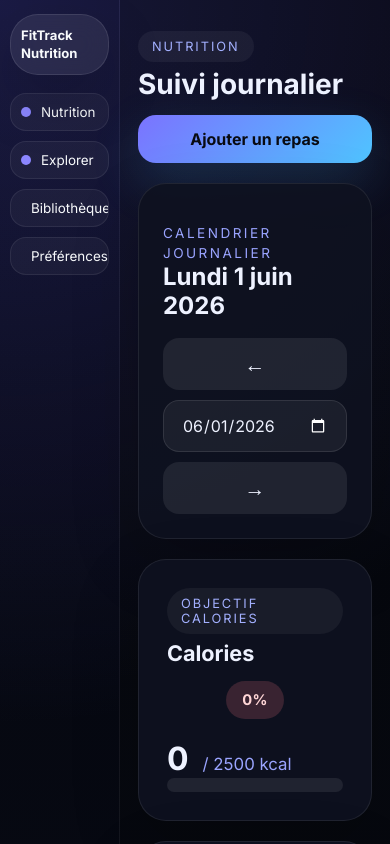
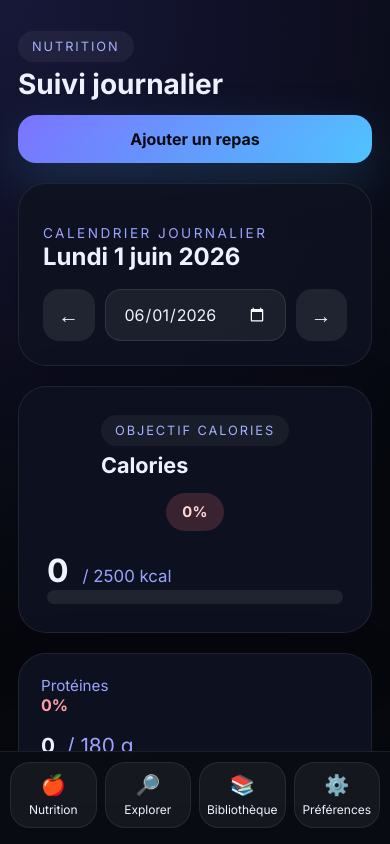
Before and after one commit to maximeautrusseau6-ux/fittrack, a React (Vite) app: page / in a window 390 px wide. Shown: the top 844 px of the page. Built offline with nearby package versions, Linux system fonts and the light colour scheme.

Commit message:
Nouvelle fonctionnalité

```diff
--- a/src/App.css
+++ b/src/App.css
@@ -1,5 +1,6 @@
 .app-shell {
   display: flex;
+  flex-direction: column;
   min-height: 100vh;
   background: radial-gradient(circle at top left, rgba(108, 99, 255, 0.18), transparent 32%),
     linear-gradient(180deg, #05070d 0%, #090b12 100%);
@@ -9,6 +10,7 @@
   flex: 1;
   min-width: 0;
   padding: 32px;
+  padding-bottom: 110px;
   display: grid;
   place-items: center;
 }
--- a/src/App.jsx
+++ b/src/App.jsx
@@ -1,14 +1,14 @@
-import Sidebar from './components/Sidebar.jsx';
+import BottomNav from './components/Sidebar.jsx';
 import NutritionPage from './components/NutritionPage.jsx';
 import './App.css';
 
 export default function App() {
   return (
     <div className="app-shell">
-      <Sidebar />
       <main className="app-main">
         <NutritionPage />
       </main>
+      <BottomNav />
     </div>
   );
 }
--- a/src/components/Sidebar.css
+++ b/src/components/Sidebar.css
@@ -1,121 +1,59 @@
-.sidebar {
-  width: 280px;
-  min-height: 100vh;
-  padding: 32px 24px;
-  background: radial-gradient(circle at top left, rgba(108, 99, 255, 0.22), transparent 34%),
-    linear-gradient(180deg, #04060f 0%, #0a0d16 100%);
-  border-right: 1px solid rgba(255, 255, 255, 0.06);
-  color: #f8fafc;
+.bottom-nav {
+  position: fixed;
+  bottom: 0;
+  left: 0;
+  right: 0;
+  z-index: 50;
+  display: grid;
+  grid-template-columns: repeat(4, 1fr);
+  gap: 12px;
+  padding: 12px 16px 20px;
+  background: rgba(10, 12, 19, 0.95);
+  backdrop-filter: blur(16px);
+  border-top: 1px solid rgba(255, 255, 255, 0.08);
+}
+
+.bottom-nav-button {
   display: flex;
   flex-direction: column;
-  gap: 42px;
+  align-items: center;
+  justify-content: center;
+  gap: 6px;
+  padding: 12px 8px;
+  background: rgba(255, 255, 255, 0.05);
+  border: 1px solid rgba(255, 255, 255, 0.08);
+  border-radius: 20px;
+  color: #eef2ff;
+  font-size: 0.8rem;
+  min-height: 70px;
+  transition: transform 0.18s ease, background 0.18s ease, border-color 0.18s ease;
 }
 
-.sidebar-card {
-  position: relative;
-  padding-top: 24px;
+.bottom-nav-button:hover,
+.bottom-nav-button:focus-visible {
+  background: rgba(79, 196, 255, 0.14);
+  border-color: rgba(79, 196, 255, 0.22);
+  transform: translateY(-1px);
 }
 
-.app-chip {
-  position: relative;
-  display: inline-flex;
-  padding: 18px 22px;
-  background: rgba(255, 255, 255, 0.08);
-  border: 1px solid rgba(255, 255, 255, 0.1);
-  border-radius: 28px;
-  backdrop-filter: blur(12px);
-  font-size: 0.95rem;
-  font-weight: 700;
-  line-height: 1.35;
-  box-shadow: 0 24px 60px rgba(0, 0, 0, 0.18);
-  transform: translateX(-10px);
+.nav-icon {
+  font-size: 1.25rem;
 }
 
-.sidebar-nav {
-  display: grid;
-  gap: 10px;
+.nav-label {
+  line-height: 1.2;
+  text-align: center;
 }
 
-.nav-button {
-  width: 100%;
-  display: flex;
-  align-items: center;
-  gap: 10px;
-  background: rgba(255, 255, 255, 0.04);
-  border: 1px solid rgba(255, 255, 255, 0.08);
-  border-radius: 18px;
-  color: inherit;
-  padding: 14px 14px;
-  font-size: 0.98rem;
-  text-align: left;
-  white-space: nowrap;
-  overflow: hidden;
-  text-overflow: ellipsis;
-  transition: transform 0.2s ease, background 0.2s ease;
-}
-
-.nav-button:hover {
-  background: rgba(108, 99, 255, 0.16);
-  transform: translateX(4px);
-}
-
-.nav-dot {
-  width: 10px;
-  height: 10px;
-  border-radius: 999px;
-  background: #8b86ff;
-}
-
-@media (max-width: 900px) {
-  .sidebar {
-    width: 140px;
-    min-height: 100vh;
-    border-right: 1px solid rgba(255, 255, 255, 0.06);
-    padding: 22px 12px;
-    gap: 24px;
+@media (max-width: 580px) {
+  .bottom-nav {
+    padding: 10px 10px 16px;
+    gap: 8px;
   }
 
-  .sidebar-card {
-    padding-top: 0;
-  }
-
-  .app-chip {
-    width: 100%;
-    justify-content: flex-start;
-    transform: translateX(0);
-    padding: 14px 12px;
-    font-size: 0.88rem;
-  }
-
-  .sidebar-nav {
-    display: grid;
-    gap: 10px;
-  }
-
-  .nav-button {
-    width: 100%;
-    padding: 12px 12px;
-    font-size: 0.88rem;
-    border-radius: 16px;
-    justify-content: flex-start;
+  .bottom-nav-button {
+    font-size: 0.75rem;
+    min-height: 64px;
+    padding: 10px 6px;
   }
 }
-
-@media (max-width: 500px) {
-  .sidebar {
-    width: 120px;
-    padding: 14px 10px;
-    gap: 18px;
-  }
-
-  .app-chip {
-    padding: 12px 10px;
-    font-size: 0.82rem;
-  }
-
-  .nav-button {
-    gap: 10px;
-    padding: 10px 10px;
-    font-size: 0.84rem;
-  }
-}
--- a/src/components/Sidebar.jsx
+++ b/src/components/Sidebar.jsx
@@ -1,27 +1,21 @@
 import './Sidebar.css';
 
 const NAV = [
-  { id: 'nutrition', label: 'Nutrition' },
-  { id: 'explore', label: 'Explorer' },
-  { id: 'library', label: 'Bibliothèque' },
-  { id: 'settings', label: 'Préférences' }
+  { id: 'nutrition', label: 'Nutrition', icon: '🍎' },
+  { id: 'explore', label: 'Explorer', icon: '🔎' },
+  { id: 'library', label: 'Bibliothèque', icon: '📚' },
+  { id: 'settings', label: 'Préférences', icon: '⚙️' }
 ];
 
 export default function Sidebar() {
   return (
-    <aside className="sidebar">
-      <div className="sidebar-card">
-        <div className="app-chip">FitTrack Nutrition</div>
-      </div>
-
-      <nav className="sidebar-nav">
-        {NAV.map((item) => (
-          <button key={item.id} className="nav-button" type="button">
-            <span className="nav-dot" />
-            {item.label}
-          </button>
-        ))}
-      </nav>
-    </aside>
+    <nav className="bottom-nav">
+      {NAV.map((item) => (
+        <button key={item.id} className="bottom-nav-button" type="button">
+          <span className="nav-icon" aria-hidden="true">{item.icon}</span>
+          <span className="nav-label">{item.label}</span>
+        </button>
+      ))}
+    </nav>
   );
 }
```
